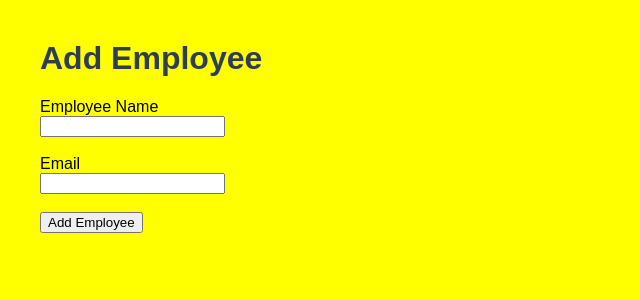
After one commit to i-karsikaroutray/employee-management-aws, a Flask app: page /add-employee in a window 1280 px wide. The commit adds this page. Shown: the top 300 px of the page, without its empty margins (0-640 px from the left). Run offline with Flask 3, Linux system fonts and the light colour scheme.

Commit message:
Added navigation and employee page

```diff
--- a/app.py
+++ b/app.py
@@ -6,5 +6,9 @@ app = Flask(__name__)
 def home():
     return render_template("index.html")
 
+@app.route("/add-employee")
+def add_employee():
+    return render_template("add_employee.html")
+
 if __name__ == "__main__":
     app.run(debug=True)
--- /dev/null
+++ b/templates/add_employee.html
@@ -0,0 +1,22 @@
+<!DOCTYPE html>
+<html>
+<head>
+    <title>Add Employee</title>
+    <link rel="stylesheet" href="{{ url_for('static', filename='style.css') }}">
+</head>
+<body>
+
+    <h1>Add Employee</h1>
+
+    <form>
+        <label>Employee Name</label><br>
+        <input type="text"><br><br>
+
+        <label>Email</label><br>
+        <input type="email"><br><br>
+
+        <button type="submit">Add Employee</button>
+    </form>
+
+</body>
+</html>
```
Also changed, not shown: templates/index.html (+8 -0 lines).
